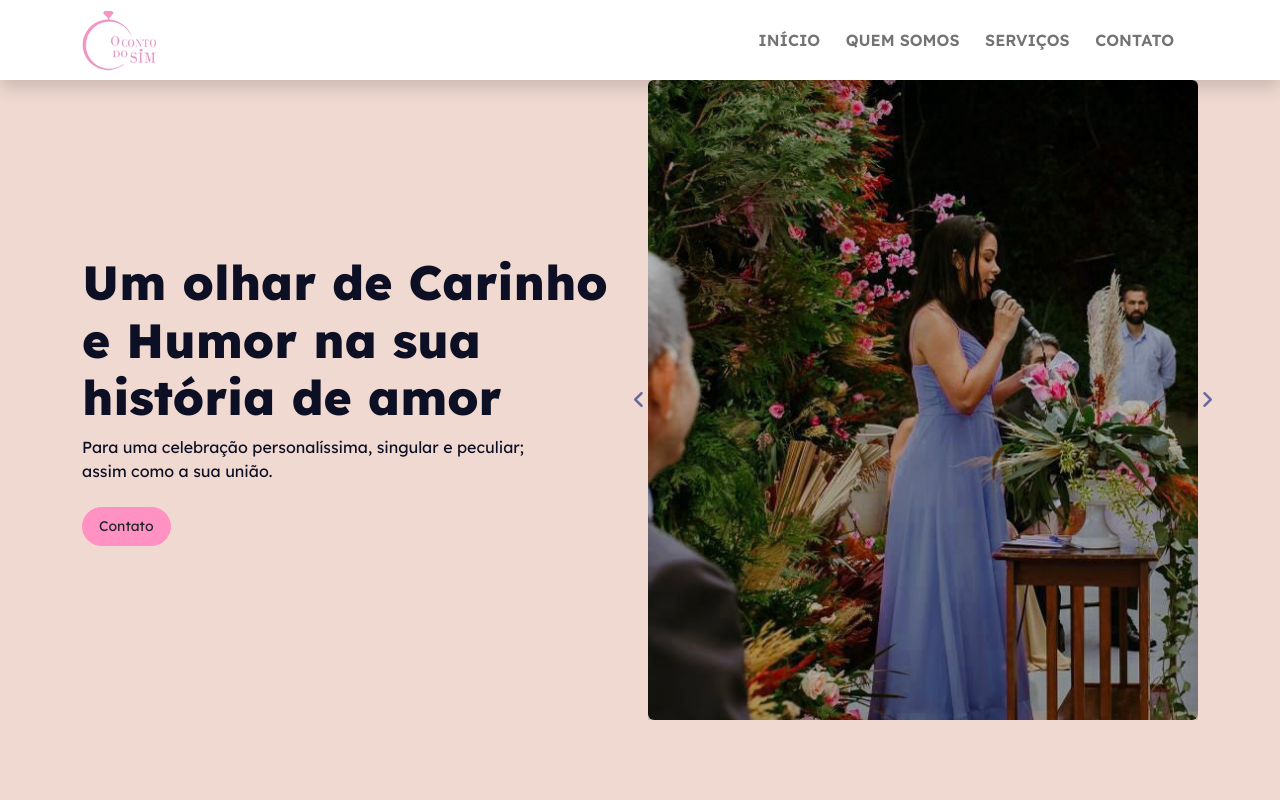
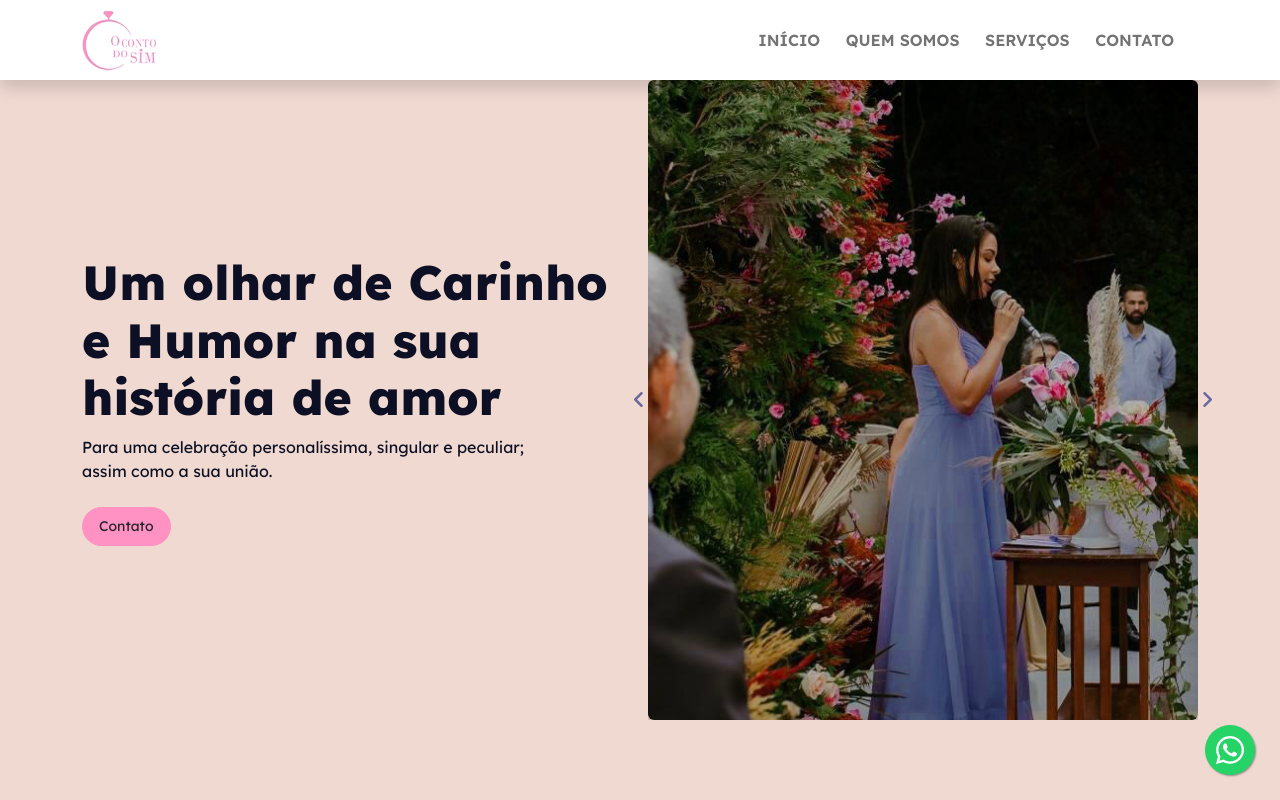
Before and after one commit to rogerKrdoso/o-contodosim, a plain HTML site: page index.html in a window 1280 px wide. Shown: the top 800 px of the page. Drawn offline with Linux system fonts and the light colour scheme.

Commit message:
Create WhatsApp buttom

```diff
--- /dev/null
+++ b/assets/css/_whatsapp.scss
@@ -0,0 +1,20 @@
+.wpp-floating {
+  position: fixed;
+  width: 50px;
+  height: 50px;
+  bottom: 25px;
+  right: 25px;
+  background-color: #25d366;
+  border-radius: 50px;
+  text-align: center;
+  font-size: 2rem;
+  box-shadow: 1px 1px 2px #888;
+  z-index: 1000;
+  display: flex;
+  align-items: center;
+  justify-content: center;
+
+  i {
+    color: #fff;
+  }
+}
--- a/assets/css/main.scss
+++ b/assets/css/main.scss
@@ -5,4 +5,5 @@
 @import 'header';
 @import 'banner';
 @import 'servicos';
+@import 'whatsapp';
 @import 'footer';
--- a/index.html
+++ b/index.html
@@ -281,6 +281,11 @@
         </div>
     </footer>
 
+    <div class="wpp-floating">
+        <a href="https://web.whatsapp.com/send?phone=554191721434" target="_blank">
+            <i class="fa-brands fa-whatsapp"></i>
+        </a>
+    </div>
 
     <script type="text/javascript" src="./assets/js/bootstrap.bundle.min.js"></script>
     <script type="text/javascript" src="./assets/js/jquery-3.6.0.min.js"></script>
```
Also changed, not shown: assets/css/main.min.css, assets/images/whatsapp.png (added), 1 other file.
